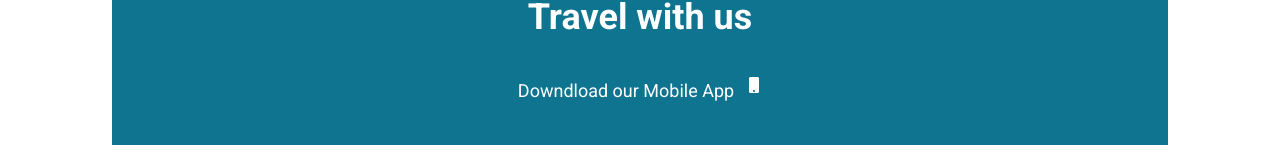
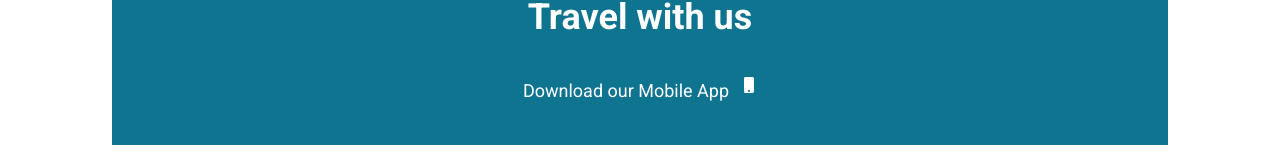
Before and after one commit to ever4Ever11/COP4331-LargeProject, a React (Vite) app in the folder web/: page / in a window 1280 px wide. Shown: the part 3202-3369 px from the top of the page. Built offline with nearby package versions, Linux system fonts and the light colour scheme.

Commit message:
fixed grammar mistake

```diff
--- a/web/src/components/Home5.tsx
+++ b/web/src/components/Home5.tsx
@@ -56,7 +56,7 @@ const Home5 = () => {
           </div>
           <div className=" space-y-5">
              <div className="flex flex-row justify-center gap-3">
-              <p className="text-white font-semi text-lg">Downdload our Mobile App</p>
+              <p className="text-white font-semi text-lg">Download our Mobile App</p>
               <FaMobile className="text-white"/>
               </div>
           </div>
```
